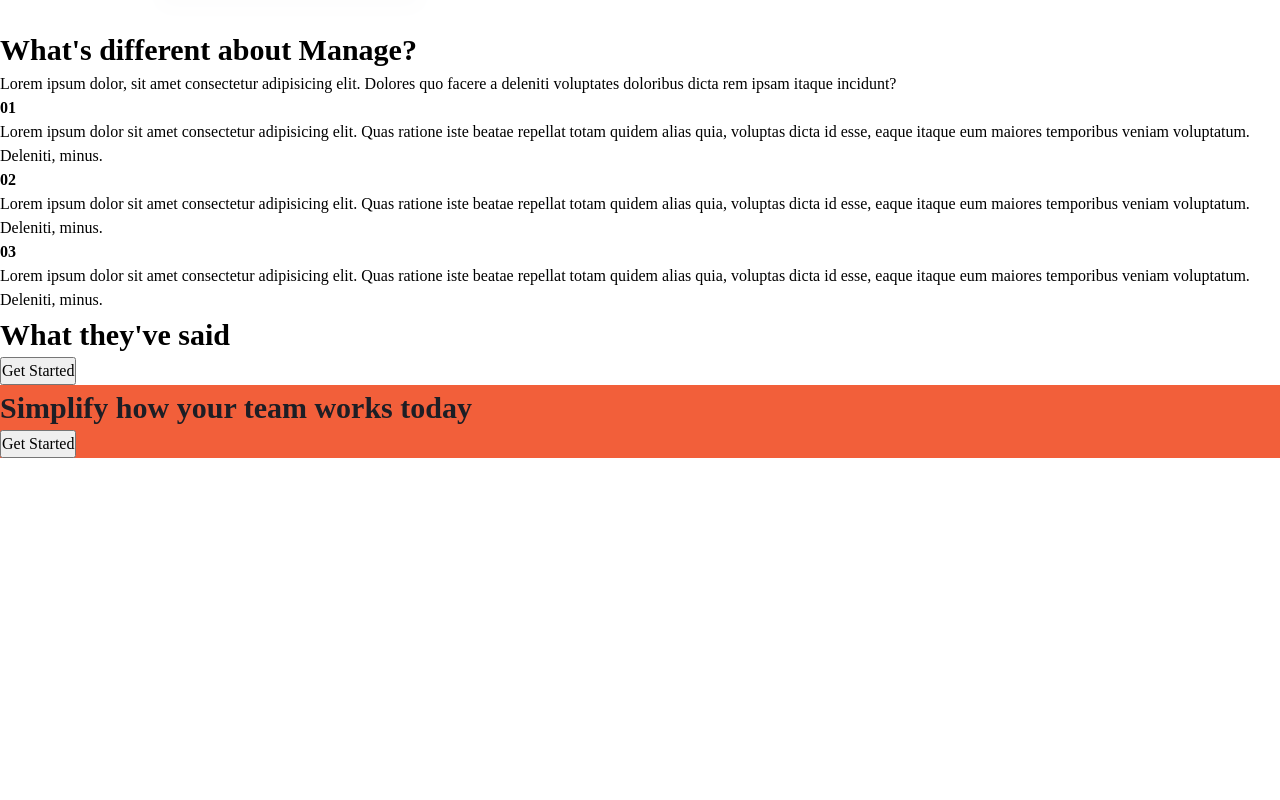
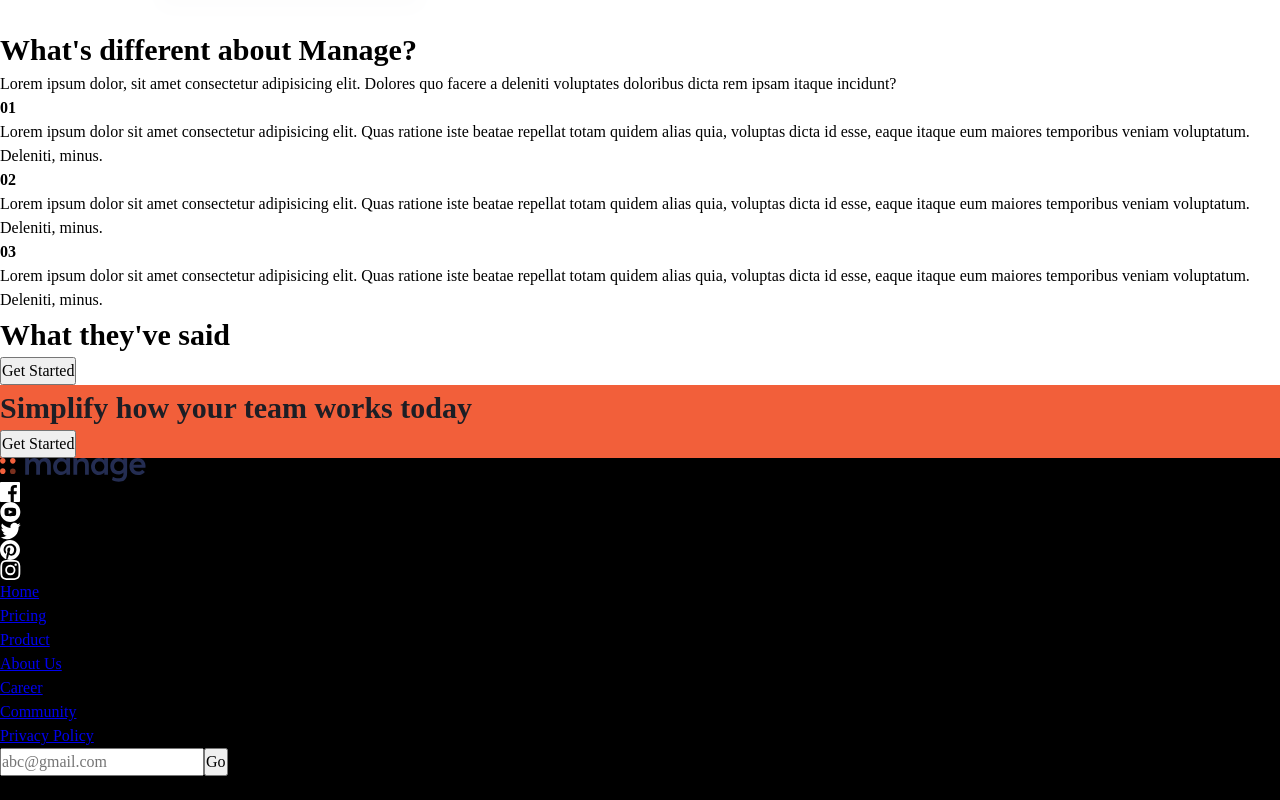
Before and after one commit to Abdullahi-auwalu/manage-landing-page, a React (Create React App) app: page / in a window 1280 px wide. Shown: the part 806-1606 px from the top of the page. Before the commit the page ends 1264 px from the top, so only its background shows below. Built offline with nearby package versions, Linux system fonts and the light colour scheme.

Commit message:
finish text part

```diff
--- a/src/App.js
+++ b/src/App.js
@@ -1,5 +1,6 @@
 import "./App.css";
 import Diff from "./components/diff/Diff";
+import Footer from "./components/footer/Footer";
 import Intro from "./components/intro/Intro";
 import Nav from "./components/nav/Nav";
 import Simplify from "./components/simplify/Simplify";
@@ -13,6 +14,7 @@
       <Diff />
       <Testimonials />
       <Simplify />
+      <Footer />
     </div>
   );
 }
--- a/src/components/footer/Footer.jsx
+++ b/src/components/footer/Footer.jsx
@@ -1,7 +1,84 @@
 import "./footer.css";
+import Logo from "../../images/logo.svg";
+import facebook from "../../images/icon-facebook.svg";
+import youtube from "../../images/icon-youtube.svg";
+import twitter from "../../images/icon-twitter.svg";
+import pinterest from "../../images/icon-pinterest.svg";
+import instagram from "../../images/icon-instagram.svg";
 
 const Footer = () => {
-  return <div className="footer"></div>;
+  return (
+    <div className="footer bg-neutral-900">
+      <div className="cont-1">
+        <div className="f-logo">
+          <a href="/">
+            <img src={Logo} alt="" />
+          </a>
+        </div>
+        <div className="social-icons">
+          <ul className="social-items" aria-label="Social links">
+            <li>
+              <a href="/facebook" aria-label="facebook">
+                <img src={facebook} alt="facebook" />
+              </a>
+            </li>
+            <li>
+              <a href="/youtube" aria-label="youtube">
+                <img src={youtube} alt="youtube" />
+              </a>
+            </li>
+            <li>
+              <a href="/twitter" aria-label="twitter">
+                <img src={twitter} alt="twitter" />
+              </a>
+            </li>
+            <li>
+              <a href="/pintrest" aria-label="pintrest">
+                <img src={pinterest} alt="pintrest" />
+              </a>
+            </li>
+            <li>
+              <a href="/instagram" aria-label="instagram">
+                <img src={instagram} alt="instagram" />
+              </a>
+            </li>
+          </ul>
+        </div>
+      </div>
+      <div className="cont-2">
+        <ul>
+          <li>
+            <a href="/home">Home</a>
+          </li>
+          <li>
+            <a href="/pricing">Pricing</a>
+          </li>
+          <li>
+            <a href="/product">Product</a>
+          </li>
+          <li>
+            <a href="/about">About Us</a>
+          </li>
+          <li>
+            <a href="/about">Career</a>
+          </li>
+          <li>
+            <a href="/about">Community</a>
+          </li>
+          <li>
+            <a href="/about">Privacy Policy</a>
+          </li>
+        </ul>
+      </div>
+      <div className="cont-3">
+        <form action="">
+          <input type="email" placeholder="abc@gmail.com" />
+          <button className="f-btn">Go</button>
+          <p>Copyright 2023. All Rights Reserved</p>
+        </form>
+      </div>
+    </div>
+  );
 };
 
 export default Footer;
```
